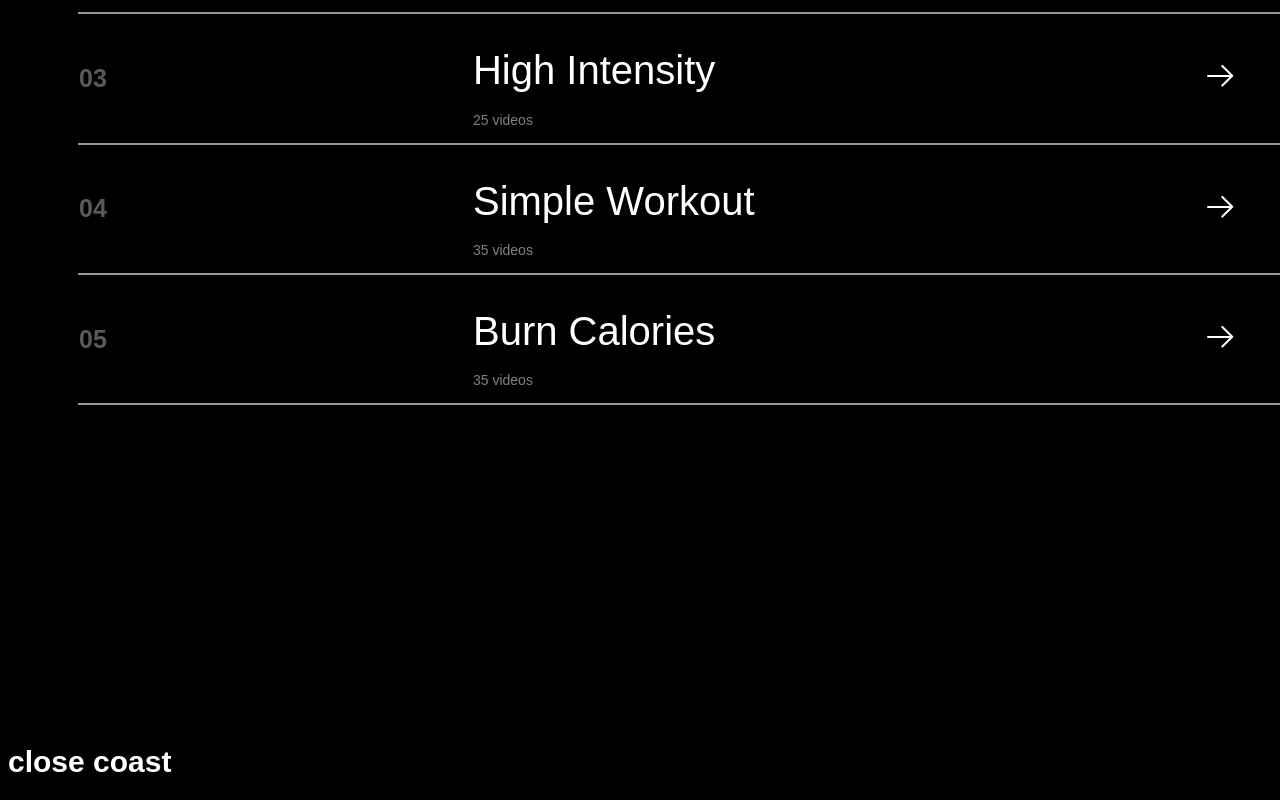
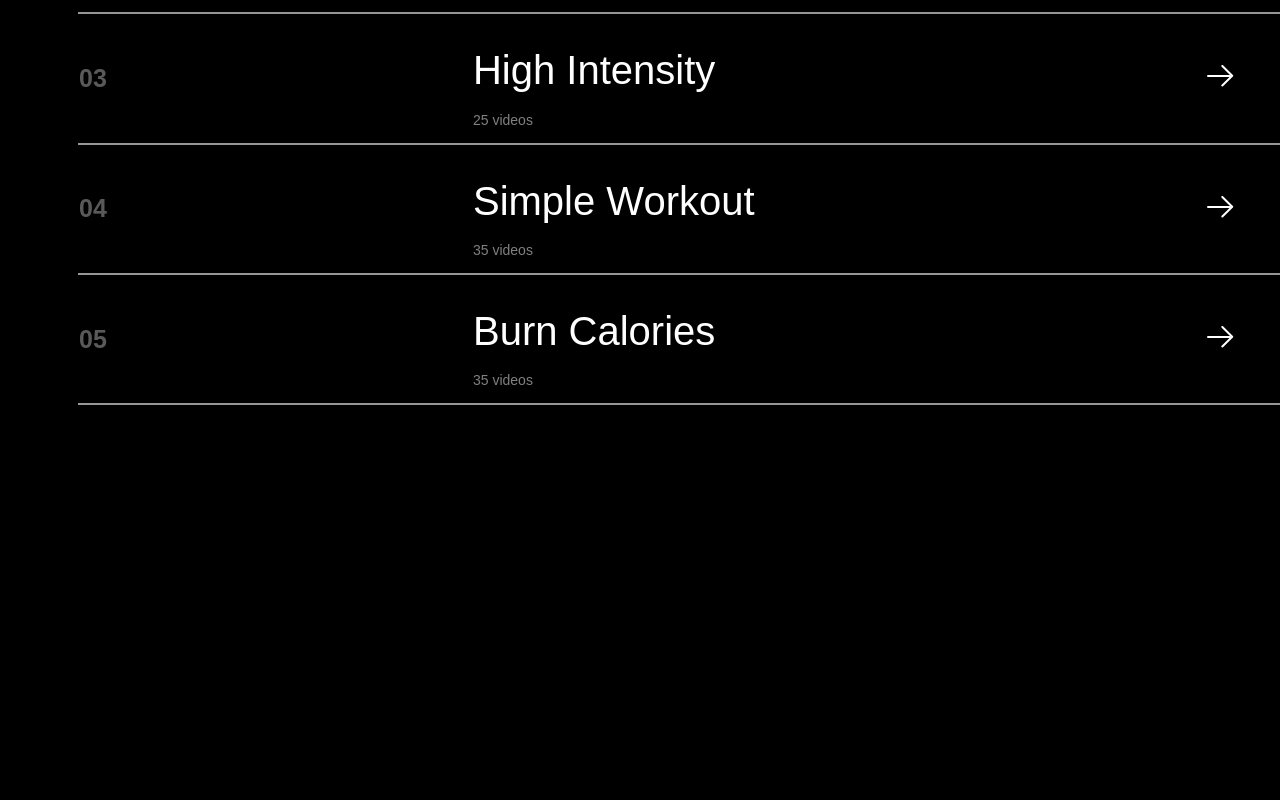
Before and after one commit to Richard-progex/fitness, a plain HTML site: page index.html in a window 1280 px wide. Shown: the part 3379-4179 px from the top of the page. After the commit the page ends 4112 px from the top, so only its background shows below. Drawn offline with Linux system fonts and the light colour scheme.

Commit message:
rechecking

```diff
--- a/index.html
+++ b/index.html
@@ -162,9 +162,5 @@
         </table>
     </section>
 
-    <footer>
-        <h1 style="font-size: 30px;">close coast</h1>
-    </footer>
-
 </body>
 </html>
```
